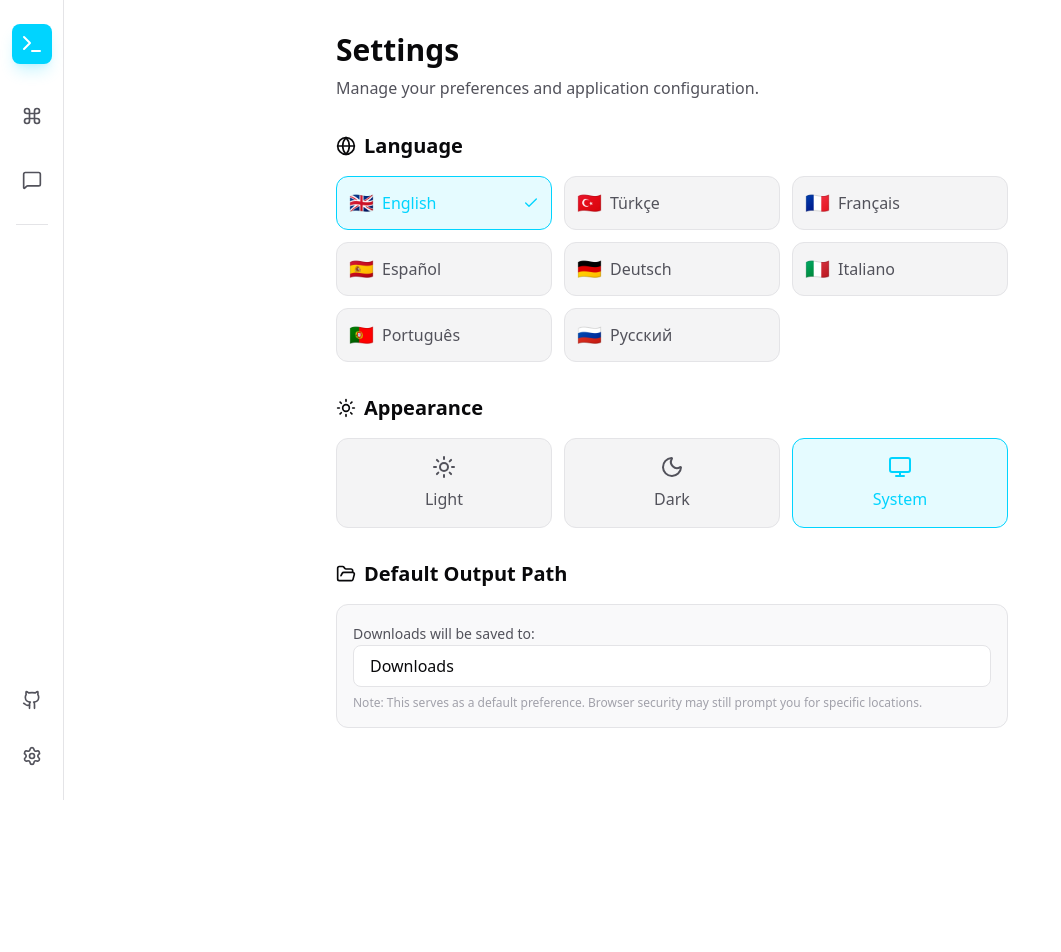
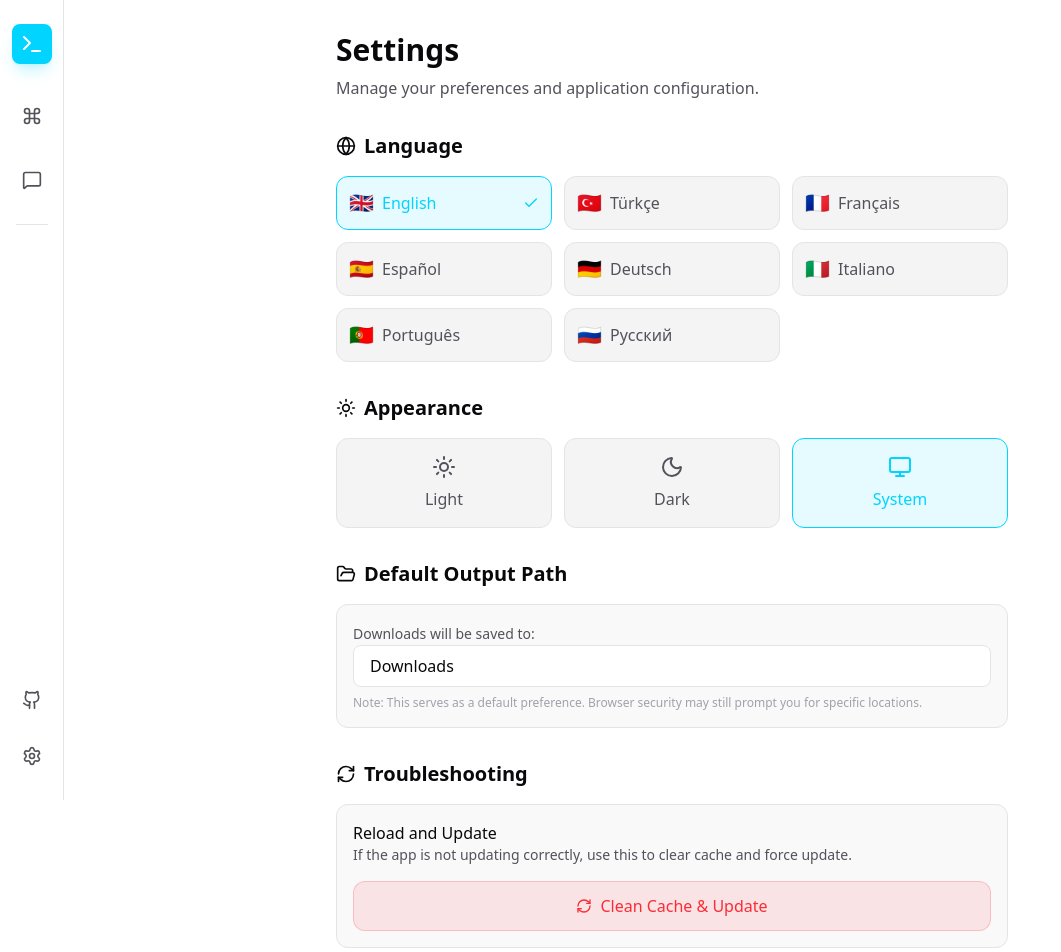
Before and after one commit to BilalisTheBack/transformer, a React (Vite) app: page /settings in a window 1280 px wide. Shown: the top 952 px of the page, without its empty margins (0-1061 px from the left). Before the commit the page ends 800 px from the top, so only its background shows below. Built offline with nearby package versions, Linux system fonts and the light colour scheme.

Commit message:
feat: add in-app cache clear and force update button in settings

```diff
--- a/src/features/settings/Settings.tsx
+++ b/src/features/settings/Settings.tsx
@@ -1,7 +1,15 @@
 import { useState, useEffect } from "react";
 import { useTranslation } from "react-i18next";
 import { useTheme } from "../../hooks/useTheme";
-import { Monitor, Moon, Sun, Globe, Check, FolderOpen } from "lucide-react";
+import {
+  Monitor,
+  Moon,
+  Sun,
+  Globe,
+  Check,
+  FolderOpen,
+  RefreshCw,
+} from "lucide-react";
 import clsx from "clsx";
 
 export default function Settings() {
@@ -110,6 +118,51 @@ export default function Settings() {
           <p className="text-xs text-app-text-mute">{t("settings.pathNote")}</p>
         </div>
       </section>
+
+      <section className="space-y-4">
+        <h2 className="text-xl font-semibold flex items-center gap-2 text-app-text">
+          <RefreshCw className="w-5 h-5" />
+          {t("settings.troubleshooting")}
+        </h2>
+        <div className="p-4 bg-app-panel/50 border border-app-border rounded-xl space-y-4">
+          <div>
+            <h3 className="text-base font-medium text-app-text">
+              {t("settings.reloadTitle")}
+            </h3>
+            <p className="text-sm text-app-text-sub">
+              {t("settings.reloadDesc")}
+            </p>
+          </div>
+          <button
+            onClick={async () => {
+              // Clear Service Workers
+              if ("serviceWorker" in navigator) {
+                const regs = await navigator.serviceWorker.getRegistrations();
+                for (const reg of regs) {
+                  await reg.unregister();
+                }
+              }
+              // Clear Caches
+              if ("caches" in window) {
+                const names = await caches.keys();
+                for (const name of names) {
+                  await caches.delete(name);
+                }
+              }
+              // Force reload with cache bust
+              window.location.href =
+                window.location.origin +
+                window.location.pathname +
+                "?v=" +
+                Date.now();
+            }}
+            className="w-full flex items-center justify-center gap-2 py-3 bg-red-500/10 hover:bg-red-500/20 text-red-500 border border-red-500/20 rounded-xl transition-all font-medium"
+          >
+            <RefreshCw className="w-4 h-4" />
+            {t("settings.reloadButton")}
+          </button>
+        </div>
+      </section>
     </div>
   );
 }
--- a/src/locales/en.json
+++ b/src/locales/en.json
@@ -48,7 +48,11 @@
     "system": "System",
     "outputPath": "Default Output Path",
     "pathNote": "Note: This serves as a default preference. Browser security may still prompt you for specific locations.",
-    "downloadLabel": "Downloads will be saved to:"
+    "downloadLabel": "Downloads will be saved to:",
+    "troubleshooting": "Troubleshooting",
+    "reloadTitle": "Reload and Update",
+    "reloadDesc": "If the app is not updating correctly, use this to clear cache and force update.",
+    "reloadButton": "Clean Cache & Update"
   },
   "commands": {
     "json-csv": "Convert JSON to CSV",
--- a/src/locales/tr.json
+++ b/src/locales/tr.json
@@ -48,7 +48,11 @@
     "system": "Sistem",
     "outputPath": "Varsayılan Çıktı Yolu",
     "pathNote": "Not: Bu varsayılan bir tercihtir. Tarayıcı güvenliği hala belirli konumlar için size sorabilir.",
-    "downloadLabel": "İndirilenler şuraya kaydedilecek:"
+    "downloadLabel": "İndirilenler şuraya kaydedilecek:",
+    "troubleshooting": "Sorun Giderme",
+    "reloadTitle": "Yenile ve Güncelle",
+    "reloadDesc": "Eğer uygulama düzgün güncellenmiyorsa, önbelleği temizlemek ve güncellemeyi zorlamak için burayı kullanın.",
+    "reloadButton": "Önbelleği Temizle ve Güncelle"
   },
   "commands": {
     "json-csv": "JSON ↔ CSV Dönüştürücü",
```
